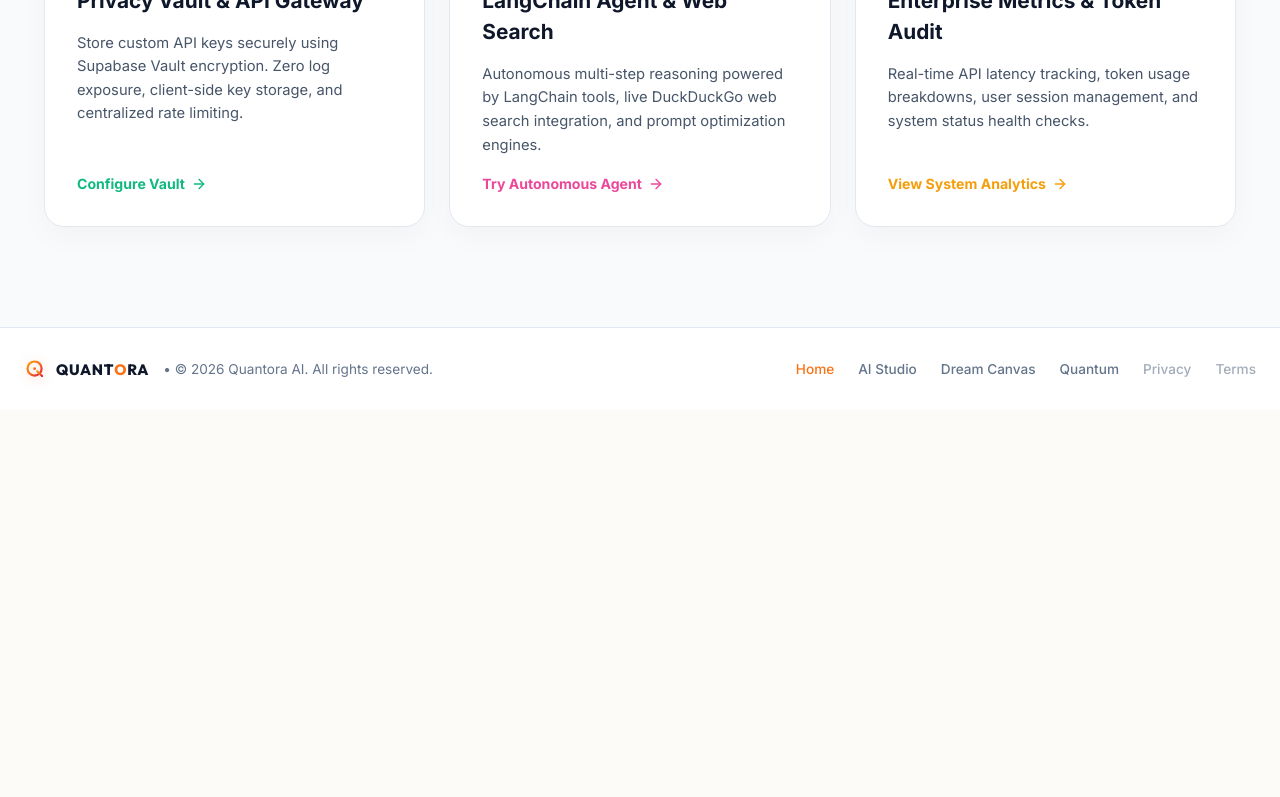
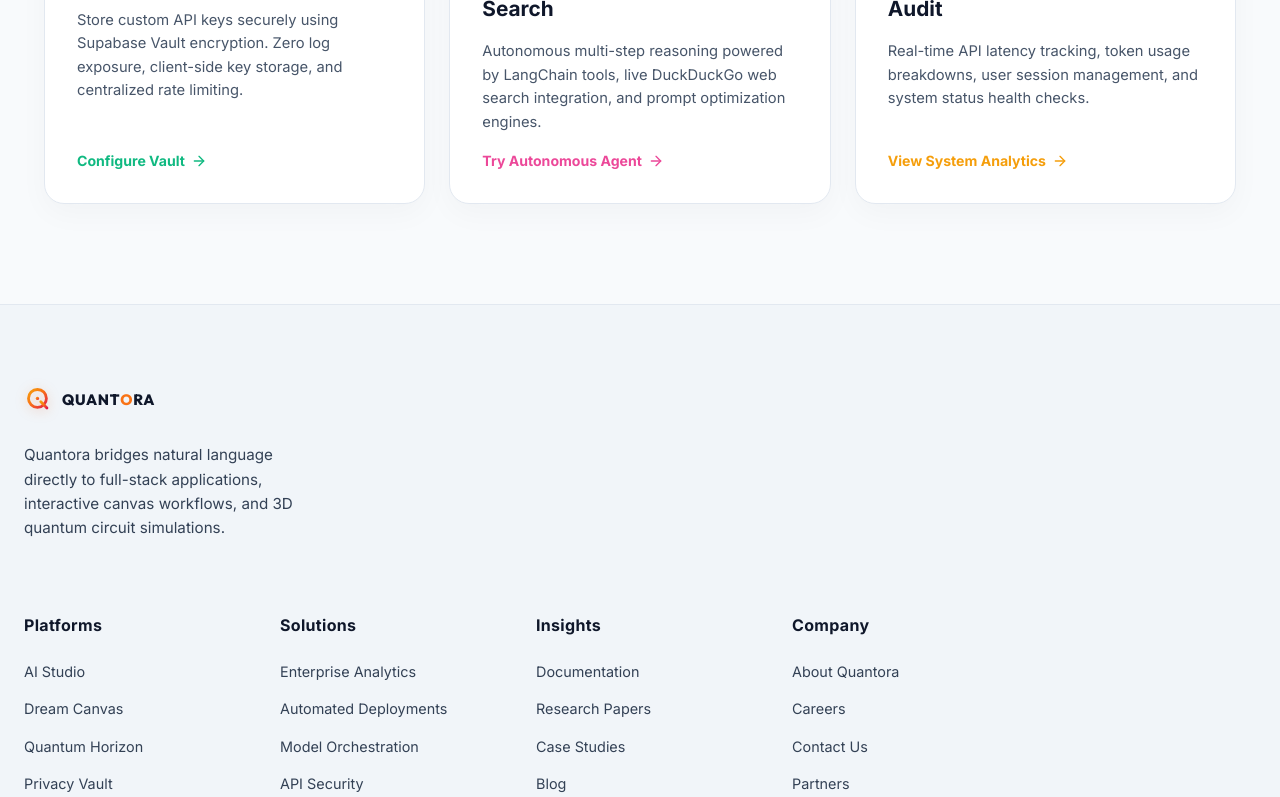
Before and after one commit to BharaniKuchipudiK/quantoraai, a React (Vite) app: page / in a window 1280 px wide. Shown: the part 2000-2797 px from the top of the page. Before the commit the page ends 2410 px from the top, so only its background shows below. Built offline with nearby package versions, Linux system fonts and the light colour scheme; no server answers.

Commit message:
feat(ui): implement dynamic image emblem and standard consulting footer

```diff
--- a/src/App.jsx
+++ b/src/App.jsx
@@ -2,6 +2,7 @@ import React, { useState, useEffect } from 'react';
 import LandingPage from './components/LandingPage';
 import Header from './components/Header';
 import AuroraBackground from './components/AuroraBackground';
+import Footer from './components/Footer';
 
 /*
  * The heavy surfaces load on demand.
@@ -414,32 +415,11 @@ export default function App() {
       )}
 
       {/* Global Footer */}
-      <footer style={{
-        borderTop: isLight ? '1px solid #e2e8f0' : '1px solid rgba(255,255,255,0.1)',
-        background: isLight ? '#ffffff' : '#05070f',
-        padding: '30px 24px',
-        textAlign: 'center',
-        fontSize: '0.85rem',
-        color: isLight ? '#64748b' : 'var(--text-secondary)',
-        position: 'relative',
-        zIndex: 10,
-        transition: 'background 0.3s ease, border-color 0.3s ease'
-      }}>
-        <div style={{ maxWidth: '1240px', margin: '0 auto', display: 'flex', justifyContent: 'space-between', alignItems: 'center', flexWrap: 'wrap', gap: '16px' }}>
-          <div style={{ display: 'flex', alignItems: 'center', gap: '10px' }}>
-            <QuantoraFullLogoSvg height={22} isDark={!isLight} tagline="" />
-            <span style={{ marginLeft: '4px' }}>• © 2026 Quantora AI. All rights reserved.</span>
-          </div>
-          <div style={{ display: 'flex', gap: '24px', flexWrap: 'wrap', fontWeight: '500' }}>
-            <span onClick={() => handleTabChange('landing')} style={{ cursor: 'pointer', color: activeTab === 'landing' ? '#f97316' : 'currentColor' }} className="hover:text-amber-500 transition-colors">Home</span>
-            <span onClick={() => handleTabChange('studio')} style={{ cursor: 'pointer', color: activeTab === 'studio' ? '#f97316' : 'currentColor' }} className="hover:text-amber-500 transition-colors">AI Studio</span>
-            <span onClick={() => handleTabChange('canvas')} style={{ cursor: 'pointer', color: activeTab === 'canvas' ? '#f97316' : 'currentColor' }} className="hover:text-amber-500 transition-colors">Dream Canvas</span>
-            <span onClick={() => handleTabChange('quantum')} style={{ cursor: 'pointer', color: activeTab === 'quantum' ? '#f97316' : 'currentColor' }} className="hover:text-amber-500 transition-colors">Quantum</span>
-            <span style={{ cursor: 'pointer', opacity: 0.6 }} className="hover:opacity-100 transition-opacity">Privacy</span>
-            <span style={{ cursor: 'pointer', opacity: 0.6 }} className="hover:opacity-100 transition-opacity">Terms</span>
-          </div>
-        </div>
-      </footer>
+      <Footer
+        isLight={themeMode === 'light'}
+        activeTab={activeTab}
+        handleTabChange={handleTabChange}
+      />
     </div>
     </GoogleOAuthProvider>
     </ErrorBoundary>
--- /dev/null
+++ b/src/components/Footer.jsx
@@ -0,0 +1,126 @@
+import React from 'react';
+import { QuantoraFullLogoSvg } from './QuantoraLogoSvg';
+
+export default function Footer({ isLight, activeTab, handleTabChange }) {
+  const footerBg = isLight ? '#f1f5f9' : '#05070f';
+  const textColor = isLight ? '#334155' : '#94a3b8';
+  const headingColor = isLight ? '#0f172a' : '#f8fafc';
+  const borderColor = isLight ? '#e2e8f0' : 'rgba(255,255,255,0.1)';
+
+  const columns = [
+    {
+      title: 'Platforms',
+      links: [
+        { name: 'AI Studio', tab: 'studio' },
+        { name: 'Dream Canvas', tab: 'canvas' },
+        { name: 'Quantum Horizon', tab: 'quantum' },
+        { name: 'Privacy Vault', tab: 'vault' }
+      ]
+    },
+    {
+      title: 'Solutions',
+      links: [
+        { name: 'Enterprise Analytics', tab: null },
+        { name: 'Automated Deployments', tab: null },
+        { name: 'Model Orchestration', tab: null },
+        { name: 'API Security', tab: null }
+      ]
+    },
+    {
+      title: 'Insights',
+      links: [
+        { name: 'Documentation', tab: null },
+        { name: 'Research Papers', tab: null },
+        { name: 'Case Studies', tab: null },
+        { name: 'Blog', tab: null }
+      ]
+    },
+    {
+      title: 'Company',
+      links: [
+        { name: 'About Quantora', tab: null },
+        { name: 'Careers', tab: null },
+        { name: 'Contact Us', tab: null },
+        { name: 'Partners', tab: null }
+      ]
+    }
+  ];
+
+  return (
+    <footer style={{
+      background: footerBg,
+      borderTop: `1px solid ${borderColor}`,
+      padding: '80px 24px 40px 24px',
+      color: textColor,
+      fontFamily: "'Inter', sans-serif",
+      position: 'relative',
+      zIndex: 10,
+      transition: 'background 0.3s ease, border-color 0.3s ease'
+    }}>
+      <div style={{ maxWidth: '1240px', margin: '0 auto' }}>
+
+        {/* Top Section: Logo and Columns */}
+        <div style={{ display: 'grid', gridTemplateColumns: 'repeat(auto-fit, minmax(200px, 1fr))', gap: '48px', marginBottom: '80px' }}>
+
+          {/* Brand Column */}
+          <div style={{ gridColumn: '1 / -1', '@media (min-width: 1024px)': { gridColumn: 'span 2' }, maxWidth: '300px' }}>
+            <div style={{ marginBottom: '24px' }}>
+              <QuantoraFullLogoSvg height={28} isDark={!isLight} tagline="" />
+            </div>
+            <p style={{ fontSize: '0.95rem', lineHeight: 1.6, marginBottom: '24px' }}>
+              Quantora bridges natural language directly to full-stack applications, interactive canvas workflows, and 3D quantum circuit simulations.
+            </p>
+          </div>
+
+          {/* Link Columns */}
+          {columns.map((col, idx) => (
+            <div key={idx} style={{ display: 'flex', flexDirection: 'column', gap: '16px' }}>
+              <h4 style={{ color: headingColor, fontSize: '1rem', fontWeight: '700', marginBottom: '8px', letterSpacing: '0.02em' }}>
+                {col.title}
+              </h4>
+              {col.links.map((link, lIdx) => (
+                <span
+                  key={lIdx}
+                  onClick={() => link.tab ? handleTabChange(link.tab) : null}
+                  style={{
+                    fontSize: '0.9rem',
+                    cursor: link.tab ? 'pointer' : 'default',
+                    color: link.tab && activeTab === link.tab ? '#f97316' : textColor,
+                    transition: 'color 0.2s',
+                  }}
+                  onMouseEnter={(e) => { if (link.tab) e.currentTarget.style.color = '#f97316'; }}
+                  onMouseLeave={(e) => { if (link.tab) e.currentTarget.style.color = activeTab === link.tab ? '#f97316' : textColor; }}
+                >
+                  {link.name}
+                </span>
+              ))}
+            </div>
+          ))}
+        </div>
+
+        {/* Bottom Section: Legal and Copyright */}
+        <div style={{
+          display: 'flex',
+          justifyContent: 'space-between',
+          alignItems: 'center',
+          flexWrap: 'wrap',
+          gap: '24px',
+          paddingTop: '32px',
+          borderTop: `1px solid ${borderColor}`,
+          fontSize: '0.85rem'
+        }}>
+          <div style={{ display: 'flex', gap: '24px', flexWrap: 'wrap' }}>
+            <span style={{ cursor: 'pointer' }} className="hover:text-amber-500 transition-colors">Privacy Policy</span>
+            <span style={{ cursor: 'pointer' }} className="hover:text-amber-500 transition-colors">Terms of Service</span>
+            <span style={{ cursor: 'pointer' }} className="hover:text-amber-500 transition-colors">Cookie Notice</span>
+            <span style={{ cursor: 'pointer' }} className="hover:text-amber-500 transition-colors">Security</span>
+          </div>
+          <div>
+            © {new Date().getFullYear()} Quantora AI. All rights reserved.
+          </div>
+        </div>
+
+      </div>
+    </footer>
+  );
+}
--- a/src/components/LandingPage.jsx
+++ b/src/components/LandingPage.jsx
@@ -178,7 +178,7 @@ export default function LandingPage({ onLaunchStudio, onOpenAuth, user, themeMod
 
 
         {/* Quantora Masterpiece Emblem */}
-        <div style={{ marginBottom: '24px', display: 'inline-block' }}>
+        <div style={{ marginBottom: '64px', display: 'inline-block', width: '100%' }}>
           <QuantoraEmblemSvg size={140} isDark={!isLight} tagline="PROMPT TO ACTION" />
         </div>
 
--- a/src/components/QuantoraLogoSvg.jsx
+++ b/src/components/QuantoraLogoSvg.jsx
@@ -101,15 +101,26 @@ export function QuantoraIconSvg({ size = 36, isDark = true }) {
 }
 
 /**
- * QuantoraEmblemSvg: Centered Hero Symbol (Icon + Centered Brand Text)
+ * QuantoraEmblemSvg: Centered Hero Symbol using the user-provided glowing image.
+ * Employs CSS mix-blend-mode and filters to dynamically remove the baked-in black background
+ * in dark mode, and invert it seamlessly for light mode.
  */
-export function QuantoraEmblemSvg({ size = 100, isDark = true, showText = true, tagline = "PROMPT TO ACTION" }) {
+export function QuantoraEmblemSvg({ size = 180, isDark = true }) {
   return (
-    <div style={{ display: 'flex', flexDirection: 'column', alignItems: 'center', justifyContent: 'center', textAlign: 'center', gap: '14px', width: '100%' }}>
-      <QuantoraIconSvg size={size} isDark={isDark} />
-      {showText && (
-        <QuantoraBrandText isDark={isDark} fontSize={`${Math.max(22, size * 0.24)}px`} tagline={tagline} />
-      )}
+    <div style={{ display: 'flex', flexDirection: 'column', alignItems: 'center', justifyContent: 'center', textAlign: 'center', width: '100%' }}>
+      <img
+        src="/quantora-logo-image.png"
+        alt="Quantora"
+        style={{
+          width: size,
+          height: size,
+          objectFit: 'contain',
+          filter: isDark ? 'none' : 'invert(1) hue-rotate(180deg) brightness(1.2) contrast(1.1)',
+          mixBlendMode: isDark ? 'screen' : 'multiply',
+          pointerEvents: 'none',
+          userSelect: 'none'
+        }}
+      />
     </div>
   );
 }
```
Also changed, not shown: public/quantora-logo-image.png (added).
